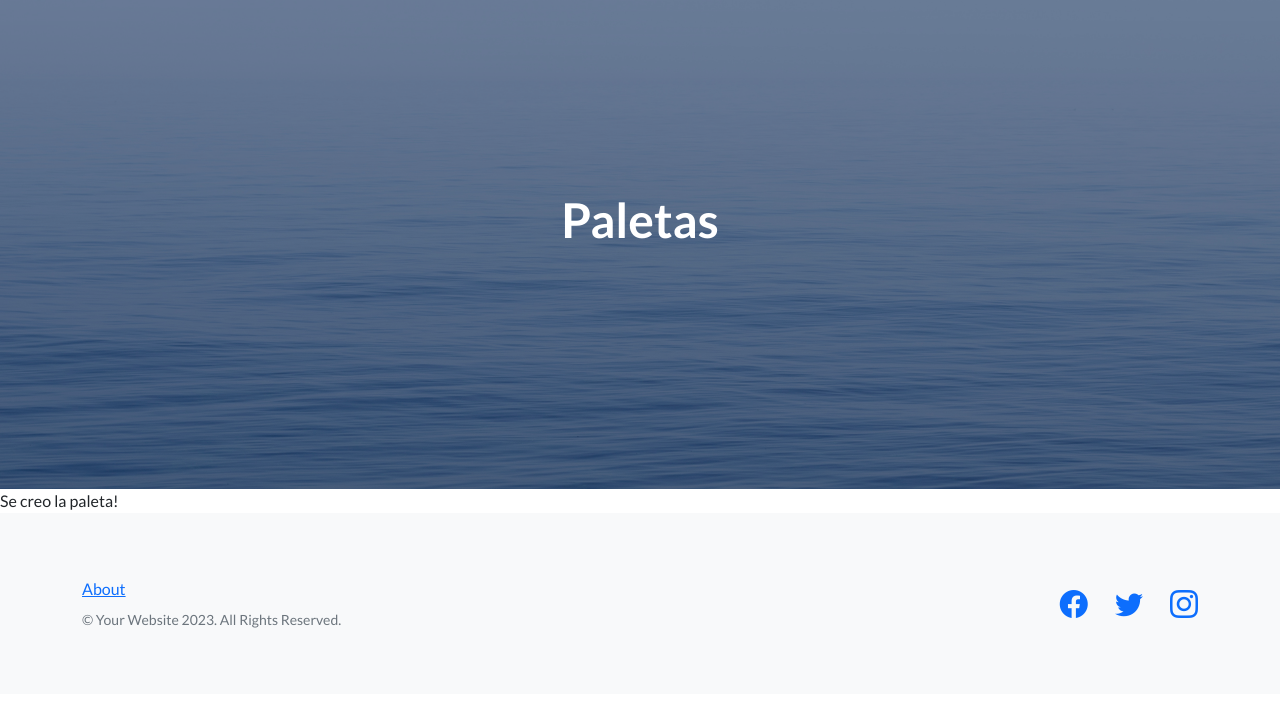
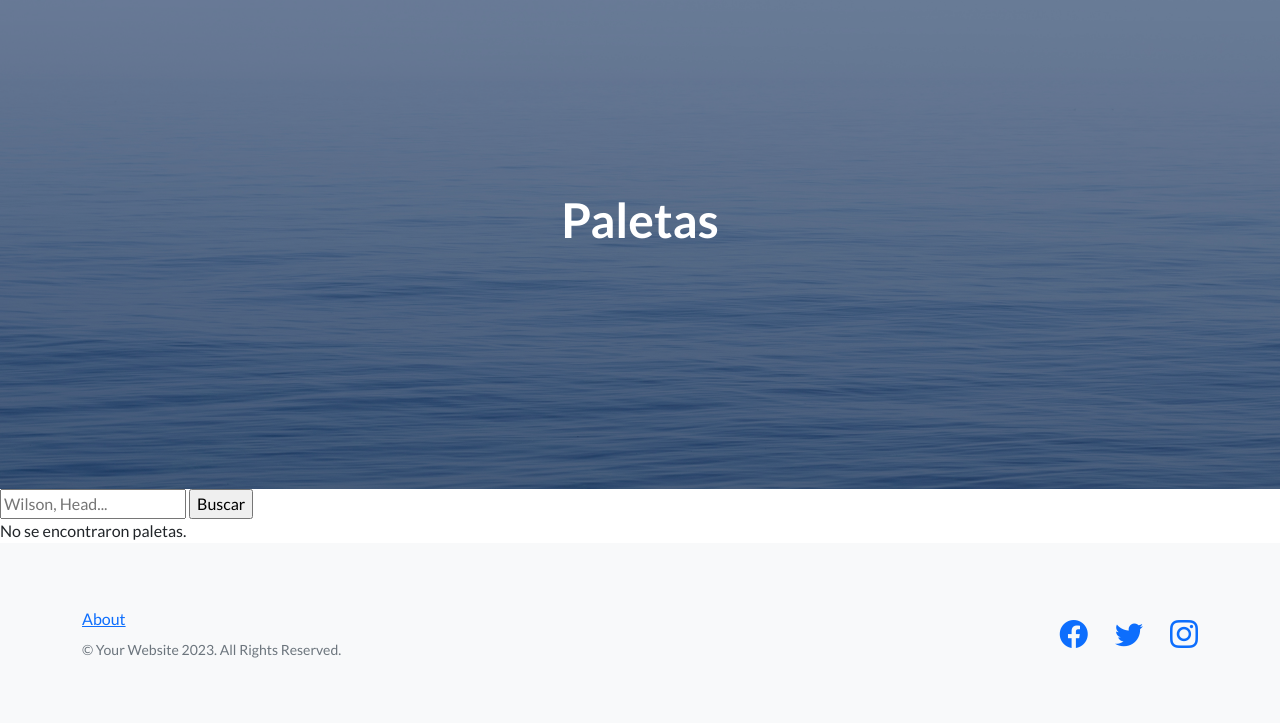
Before and after one commit to fsola99/first-django, a Django app: page /paletas/ in a window 1280 px wide. Shown: the part 57-780 px from the top of the page. Run offline with Django 4.2, Linux system fonts and the light colour scheme; data comes from the database, SQL or seed files in the repository; data that the repository does not hold is empty; some libraries are stand-ins or nearby versions.

Commit message:
ahora si anda todo, listo para ser usado

```diff
--- a/inicio/templates/inicio/paletas.html
+++ b/inicio/templates/inicio/paletas.html
@@ -9,5 +9,19 @@ Paletas
 {% endblock h1_header %}
 
 {% block main %}
-Se creo la paleta! {{paleta.marca}}
+<form action="">
+    <input type="text" name="marca" placeholder="Wilson, Head... ">
+    <input type="submit" value="Buscar">
+</form>
+
+{% if listado_de_paletas %}
+<ul>
+    {% for paleta in listado_de_paletas %}
+    <li>{{paleta}}</li>
+    {% endfor %}
+</ul>
+{% else %}
+    No se encontraron paletas.
+{% endif %}
+
 {% endblock main %}
--- a/inicio/views.py
+++ b/inicio/views.py
@@ -1,4 +1,4 @@
-from django.shortcuts import render
+from django.shortcuts import render, redirect
 from .forms import CrearPaletaFormulario
 
 # ESTAS DOS YA QUEDARÍAN OBSOLETAS
@@ -19,10 +19,17 @@ def inicio(request):
     return render(request, 'inicio/inicio.html', {})
 
 def paletas(request):
-    paleta = Paleta(marca='wilson',descripcion='es una paleta wilson re copada',anio=1999)
-    paleta.save()
+    marca_a_buscar = request.GET.get("marca")
 
-    return render(request, 'inicio/paletas.html',{paleta:paletas})
+    if marca_a_buscar:
+        listado_de_paletas = Paleta.objects.filter(marca__icontains=marca_a_buscar)
+    else:
+        listado_de_paletas = Paleta.objects.all()
+
+
+
+
+    return render(request, 'inicio/paletas.html', {'listado_de_paletas':listado_de_paletas})
 
 def crear_paleta(request):
 
@@ -31,14 +38,27 @@ def crear_paleta(request):
     # if request.mehtod == 'POST':
     #     marca = request.POST.get('marca')
     #     descripcion = request.POST.get('descripcion')
-    #     anio = request.POST.get(anio)
+    #     anio = request.POST.get('anio')
 
     #     paleta = Paleta(marca=marca,descripcion=descripcion,anio=anio)
     #     paleta.save()
 
     # VERSION DJANGO FORMS
     if request.method == 'POST':
-        ...
+        formulario = CrearPaletaFormulario(request.POST)
+        if formulario.is_valid():
+            info_limpia = formulario.cleaned_data
+
+            marca = info_limpia.get('marca')
+            descripcion = info_limpia.get('descripcion')
+            anio = info_limpia.get('anio')
+
+            paleta = Paleta(marca=marca,descripcion=descripcion,anio=anio)
+            paleta.save()
+
+            return redirect('paletas')
+        else:
+            return render(request, 'inicio/crear_paleta.html', {'formulario': formulario})
 
     formulario = CrearPaletaFormulario()
     return render(request, 'inicio/crear_paleta.html', {'formulario': formulario})
```
